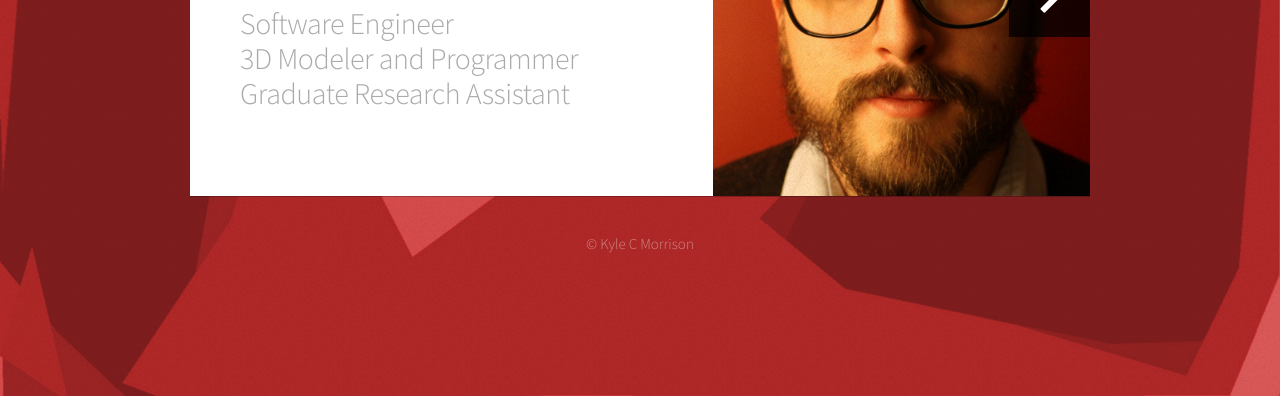
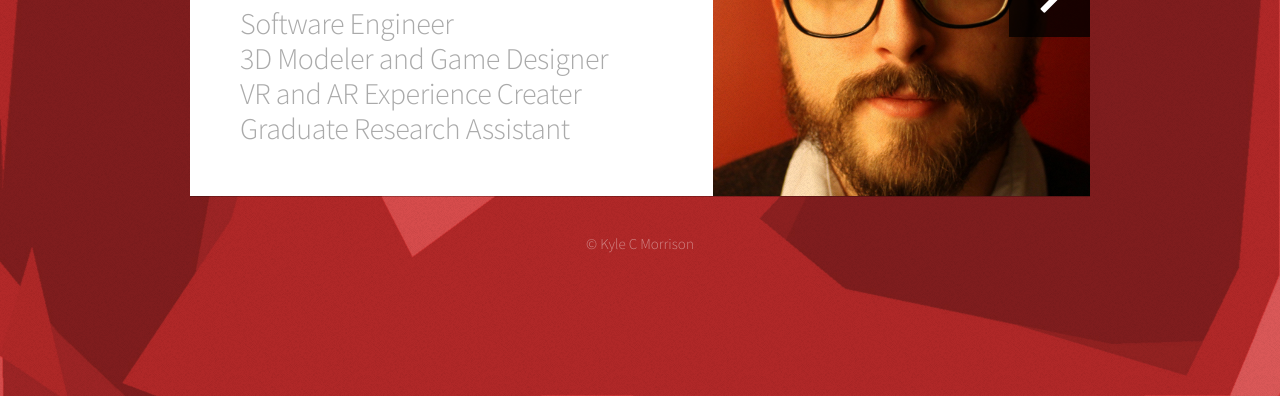
Before and after one commit to kcmorrison/Portfolio2017, a plain HTML site: page index.html in a window 1280 px wide. Shown: the part 404-800 px from the top of the page. Drawn offline with nearby package versions, Linux system fonts and the light colour scheme.

Commit message:
Last profile update

```diff
--- a/index.html
+++ b/index.html
@@ -60,7 +60,7 @@
 							<article id="me" class="panel">
 								<header>
 									<h1>Kyle C Morrison</h1>
-									<p>Software Engineer<br />3D Modeler and Programmer<br />Graduate Research Assistant</p>
+									<p>Software Engineer<br />3D Modeler and Game Designer<br />VR and AR Experience Creater<br />Graduate Research Assistant</p>
 								</header>
 								<a href="#work" class="jumplink pic">
 									<span class="arrow icon fa-chevron-right"><span>See my work</span></span>
```
